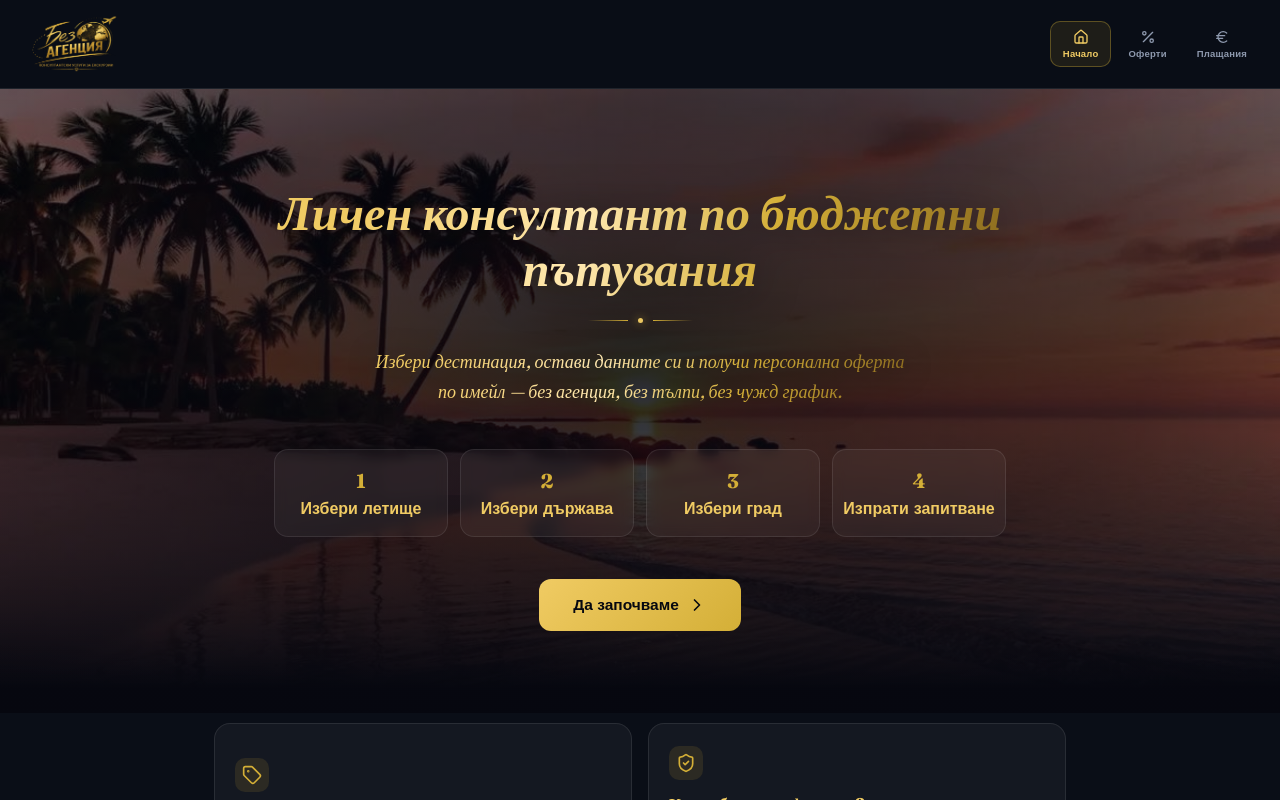
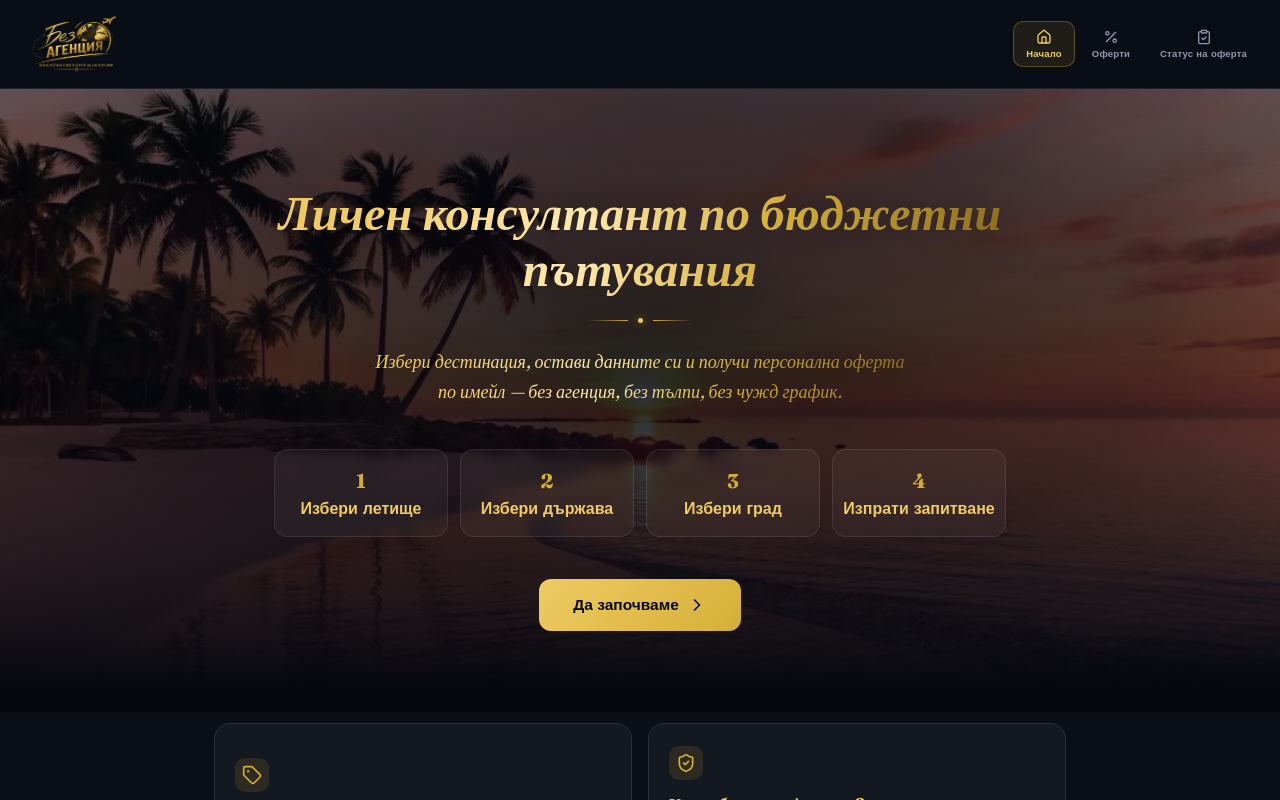
Before and after one commit to pgatov94/BezAgencia, a React (Vite) app: page / in a window 1280 px wide. Shown: the top 800 px of the page. Built offline with nearby package versions, Linux system fonts and the light colour scheme; no server answers; the database is empty.

Commit message:
Плащания -> Статус на оферта, нова икона

```diff
--- a/src/App.jsx
+++ b/src/App.jsx
@@ -5,7 +5,7 @@ import { SiFacebook, SiInstagram, SiTiktok, SiViber, SiWhatsapp, SiVisa, SiMaste
 import {
   Plane, MapPin, ChevronLeft, ChevronRight, Check, RotateCcw, Mail, Copy, Info,
   Search, Send, Percent, Compass, X, CreditCard, Lock, Home as HomeIcon, Phone,
-  Sparkles, Wallet, Users, BarChart3, Tag, Clock, LayoutDashboard, Trash2, Plus, Edit3,
+  Sparkles, Wallet, Users, BarChart3, Tag, Clock, LayoutDashboard, Trash2, Plus, Edit3, ClipboardCheck,
   MailCheck, ShieldCheck, TrendingUp, Euro, Star, Car,
 } from "lucide-react";
 
@@ -2055,7 +2055,7 @@ export default function BezAgenciaLuxuryApp() {
         <nav style={{ display: "flex", alignItems: "center", gap: 4, flexWrap: "wrap" }}>
           <NavBtn active={page === "home"} onClick={goHome} icon={<HomeIcon size={16} />} label="Начало" />
           <NavBtn active={page === "deals"} onClick={() => { setModalPage(null); setPage("deals"); }} icon={<Percent size={16} />} label="Оферти" />
-          <NavBtn active={page === "dashboard"} onClick={() => { setModalPage(null); setPage("dashboard"); }} icon={<Euro size={16} />} label="Плащания" />
+          <NavBtn active={page === "dashboard"} onClick={() => { setModalPage(null); setPage("dashboard"); }} icon={<ClipboardCheck size={16} />} label="Статус на оферта" />
         </nav>
       </header>
 
```
